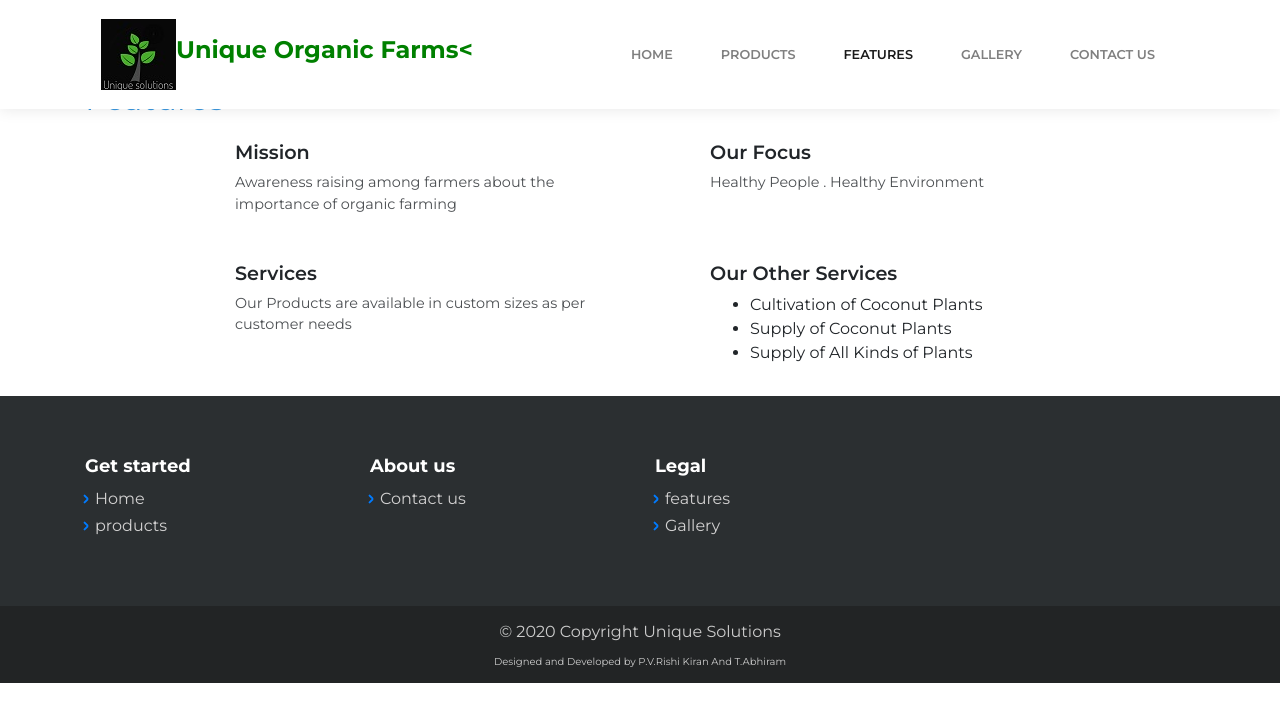
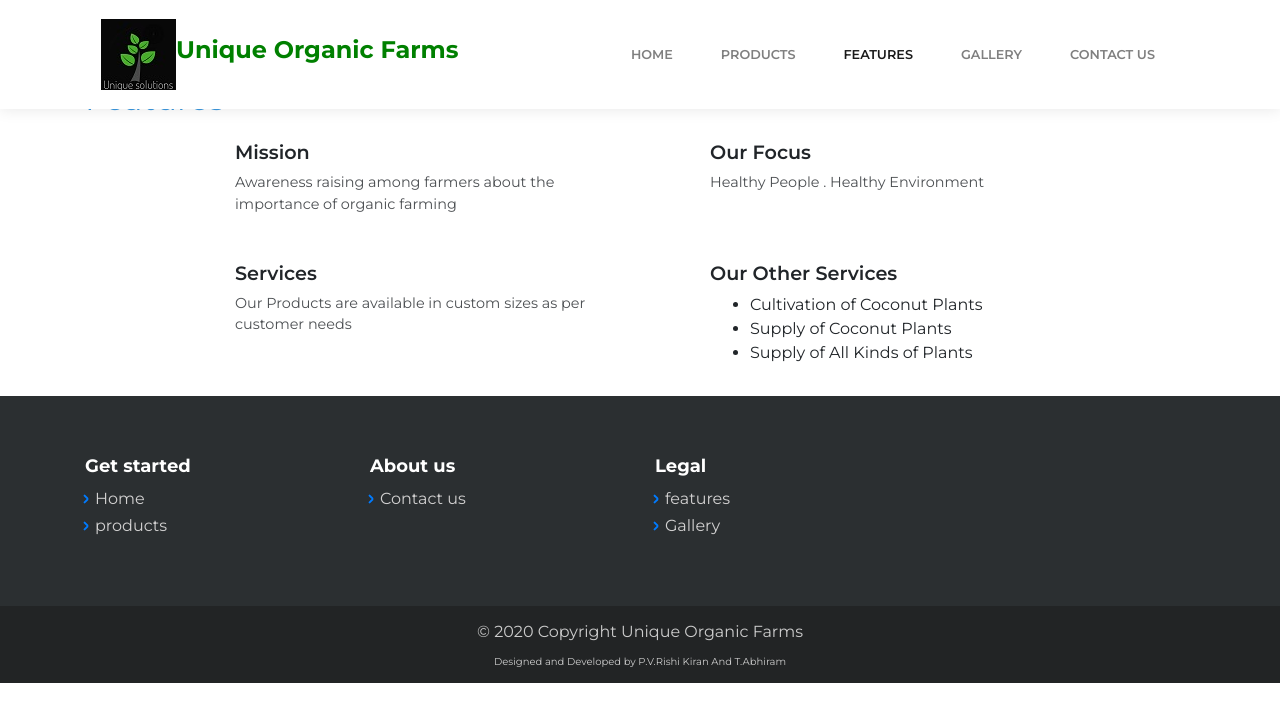
Before and after one commit to rishi3282/UniqueSolutions.github.io, a plain HTML site: page features.html in a window 1280 px wide. Drawn offline with nearby package versions, Linux system fonts and the light colour scheme; some packages are replaced by stand-ins of ours; a script that the page names is missing; some icons are missing.

Commit message:
Update features.html

```diff
--- a/features.html
+++ b/features.html
@@ -14,7 +14,7 @@
 
 <body>
     <nav class="navbar navbar-light navbar-expand-lg fixed-top bg-white clean-navbar">
-        <div class="container"><a class="nav navbar-nav navbar-right"><a class="navbar-brand logo" href="#"></a><img src="assets/img/tech/logo.jpg"><h4 style="color:green;"><b>Unique Organic Farms<</b></h4></a><button data-toggle="collapse" class="navbar-toggler" data-target="#navcol-1"><span class="sr-only">Toggle navigation</span><span class="navbar-toggler-icon"></span></button>
+        <div class="container"><a class="nav navbar-nav navbar-right"><a class="navbar-brand logo" href="#"></a><img src="assets/img/tech/logo.jpg"><h4 style="color:green;"><b>Unique Organic Farms</b></h4></a><button data-toggle="collapse" class="navbar-toggler" data-target="#navcol-1"><span class="sr-only">Toggle navigation</span><span class="navbar-toggler-icon"></span></button>
             <div class="collapse navbar-collapse"
                 id="navcol-1">
                 <ul class="nav navbar-nav ml-auto">
@@ -88,7 +88,7 @@
             </div>
         </div>
         <div class="footer-copyright">
-            <p>© 2020 Copyright Unique Solutions</p>
+            <p>© 2020 Copyright Unique Organic Farms</p>
             <p style="font-size: 10px;">Designed and Developed by P.V.Rishi Kiran And T.Abhiram</p>
         </div>
     </footer>
```
